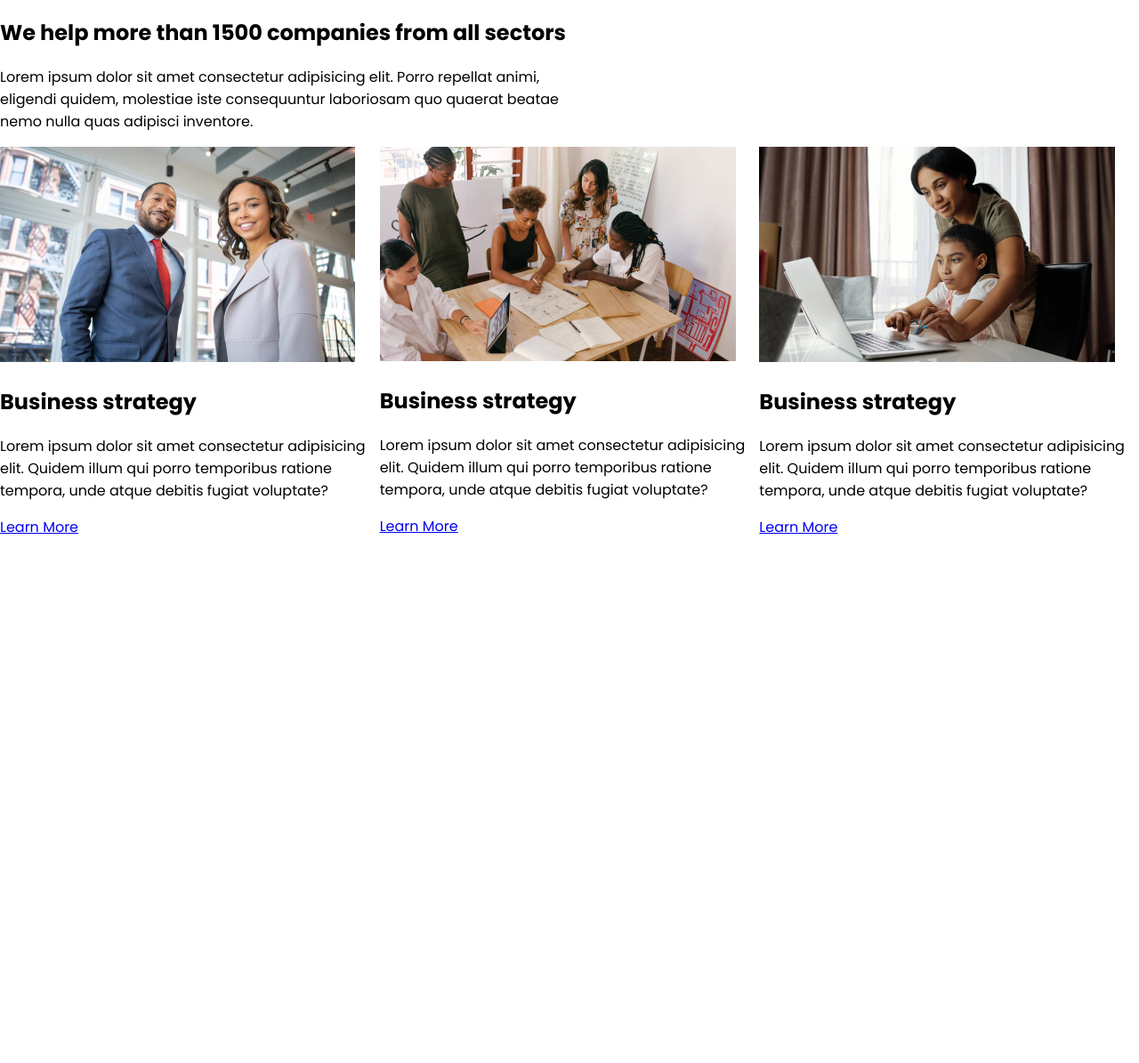
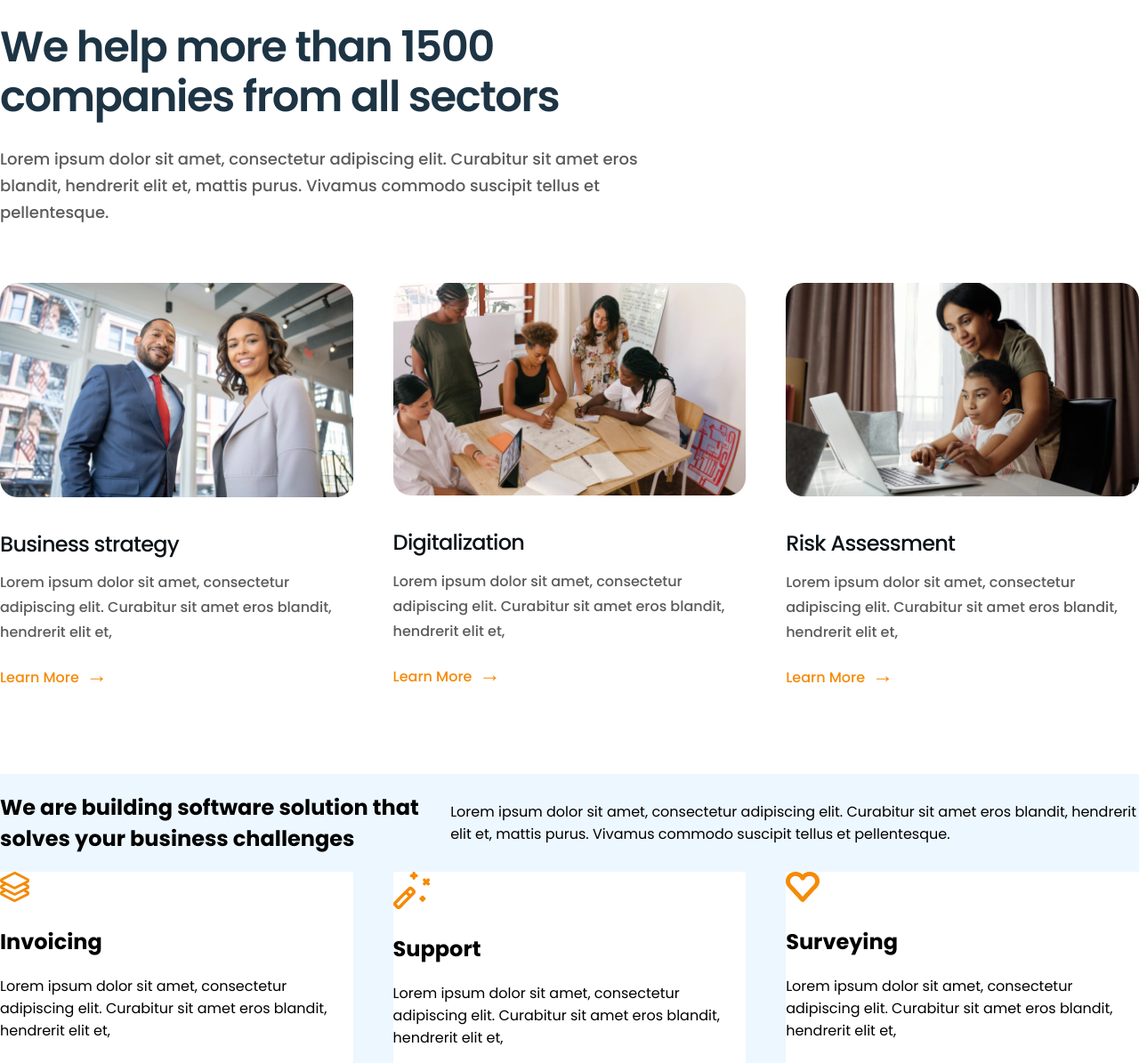
Before and after one commit to wickwackk/pinecone-midterm-assignment, a plain HTML site: page index.html in a window 1280 px wide. Shown: the part 735-1930 px from the top of the page at 89% size. Before the commit the page ends 1340 px from the top, so only its background shows below. Drawn offline with Linux system fonts and the light colour scheme.

Commit message:
coffeshopp

```diff
--- a/index.html
+++ b/index.html
@@ -53,33 +53,61 @@
   <section class="second">
     <div class="container">
       <div class="secondTop">
-        <h1>We help more than 1500 companies from all sectors</h1>
-        <p>Lorem ipsum dolor sit amet consectetur adipisicing elit. Porro repellat animi, eligendi quidem, molestiae iste consequuntur laboriosam quo quaerat beatae nemo nulla quas adipisci inventore.</p>
+        <h2>We help more than 1500 companies from all sectors</h2>
+        <p>Lorem ipsum dolor sit amet, consectetur adipiscing elit. Curabitur sit amet eros blandit, hendrerit elit et, mattis purus. Vivamus commodo suscipit tellus et pellentesque.</p>
       </div>
       <div class="secondBottom">
         <div>
           <img src="./images/post1.png" alt="post1">
           <h2>Business strategy</h2>
-          <p>Lorem ipsum dolor sit amet consectetur adipisicing elit. Quidem illum qui porro temporibus ratione tempora, unde atque debitis fugiat voluptate?</p>
+          <p>Lorem ipsum dolor sit amet, consectetur adipiscing elit. Curabitur sit amet eros blandit, hendrerit elit et, </p>
           <a href="#">Learn More</a>
         </div>
         <div>
           <img src="./images/post-2.png" alt="post2">
-          <h2>Business strategy</h2>
-          <p>Lorem ipsum dolor sit amet consectetur adipisicing elit. Quidem illum qui porro temporibus ratione tempora, unde atque debitis fugiat voluptate?</p>
+          <h2>Digitalization</h2>
+          <p>Lorem ipsum dolor sit amet, consectetur adipiscing elit. Curabitur sit amet eros blandit, hendrerit elit et, </p>
           <a href="#">Learn More</a>
         </div>
         <div>
           <img src="./images/post-3.png" alt="post3">
-          <h2>Business strategy</h2>
-          <p>Lorem ipsum dolor sit amet consectetur adipisicing elit. Quidem illum qui porro temporibus ratione tempora, unde atque debitis fugiat voluptate?</p>
+          <h2>Risk Assessment</h2>
+          <p>Lorem ipsum dolor sit amet, consectetur adipiscing elit. Curabitur sit amet eros blandit, hendrerit elit et, </p>
           <a href="#">Learn More</a>
         </div>
       </div>
     </div>
   </section>
-  <section></section>
-  <section></section>
+  <section class="third">
+    <div class="container">
+      <div class="thirdTop">
+          <h2>We are building software solution that solves your business challenges</h2>
+          <p>Lorem ipsum dolor sit amet, consectetur adipiscing elit. Curabitur sit amet eros blandit, hendrerit elit et, mattis purus. Vivamus commodo suscipit tellus et pellentesque.</p>
+      </div>
+      <div class="thirdBottom">
+        <div>
+          <img src="/images/Icon-layer.png" alt="layer">
+          <h2>Invoicing</h2>
+          <p>Lorem ipsum dolor sit amet, consectetur adipiscing elit. Curabitur sit amet eros blandit, hendrerit elit et, </p>
+        </div>
+        <div>
+          <img src="/images/Icon-wizard.png" alt="wizard">
+          <h2>Support</h2>
+          <p>Lorem ipsum dolor sit amet, consectetur adipiscing elit. Curabitur sit amet eros blandit, hendrerit elit et, </p>
+        </div>
+        <div>
+          <img src="/images/Icon-heart.png" alt="heart">
+          <h2>Surveying</h2>
+          <p>Lorem ipsum dolor sit amet, consectetur adipiscing elit. Curabitur sit amet eros blandit, hendrerit elit et, </p>
+        </div>
+      </div>
+    </div>
+  </section>
+  <section class="fourth">
+    <div>
+
+    </div>
+  </section>
   <section></section>
   <section></section>
   <section></section>
--- a/style.css
+++ b/style.css
@@ -7,7 +7,11 @@ body {
   background: white;
   margin: 0;
 }
-
+.container{
+  max-width: 1280px;
+  width: 100%;
+  margin: auto;
+}
 header .container {
   max-width: 1280px;
   width: 100%;
@@ -23,8 +27,9 @@ header {
 
 header h2 {
   color: #063255;
-  font-size: 28px;
-  font-weight: 600;
+  font-size: 26px;
+  font-weight: 700;
+  letter-spacing: -0.03em;
 }
 
 header .container nav {
@@ -38,6 +43,8 @@ header ul li a {
   text-decoration: none;
   color: #394149;
   font-size: 16px;
+  font-weight: 600;
+  line-height: 24px;
 }
 
 header ul {
@@ -55,6 +62,9 @@ header ul {
 }
 
 .button a {
+  font-size: 16px;
+  font-weight: 600;
+  line-height: 106.5%;
   color: #F58A07;
   text-decoration: none;
   border-radius: 31px;
@@ -81,22 +91,26 @@ header ul {
   font-weight: 600;
   line-height: 72px;
   letter-spacing: -0.03em;
-  margin: 0;
+  margin-top: 0;
+  margin-bottom: 12px;
 }
 .introLeftSide{
-  width: 50%;
+  width: 48%;
 }
 .introBigP{
   color: #5B5B5B;
   font-size: 18px;
   line-height: 30px;
+  margin-top: 0;
+  margin-bottom: 32px;
 }
 .serviceButton{
-  width: 70%;
+  width: 60%;
   display: flex;
   justify-content: space-between;
   align-items: center;
-  margin: 60px 0;
+  margin-top: 0;
+  margin-bottom: 56px;
 }
 .serviceButton a{
   text-decoration: none;
@@ -107,7 +121,7 @@ header ul {
   font-weight: 600;
   background-color: #F58A07;
   border-radius: 27px;
-  padding: 15px 35px;
+  padding: 18px 32px;
 }
 .rightButton a{
   color: #1d3444;
@@ -120,21 +134,99 @@ header ul {
   line-height: 30px;
   font-weight: 400;
   color: rgba(57, 65, 73, 0.5);
+  margin-top: 0;
+  margin-bottom: 18px;
 }
 .introLeftSide img{
   margin-right: 38px;
 }
 .introRightSide{
   margin-bottom: -6px;
+  width: 52%;
 }
-.second .container{
-  max-width: 1280px;
+.introRightSide img{
   width: 100%;
-  margin: auto;
+}
+.second{
+  padding: 96px 0;
+}
+.secondTop h2{
+  font-size: 48px;
+  font-weight: 600;
+  line-height: 56px;
+  letter-spacing: -0.03em;
+  color: #1d3444;
+  margin-top: 0;
+  margin-bottom: 27px;
+}
+.secondTop p{
+  margin-top: 0;
+  margin-bottom: 64px;
+  font-size: 18px;
+  line-height: 30px;
+  font-weight: 500;
+  color: #5B5B5B;
+  width: 100%;
 }
 .secondTop{
-  width: 50%;
+  width: 60%;
 }
 .secondBottom{
   display: flex;
+  justify-content: space-between;
 }
+.secondBottom div{
+  width: 31%;
+}
+.second img{
+  width: 100%;
+  border-radius: 20px;
+}
+.secondBottom h2{
+  font-size: 24px;
+  font-weight: 500;
+  line-height: 106.5%;
+  letter-spacing: -0.03em;
+  color: #0d1317;
+  margin-top: 33px;
+  margin-bottom: 17px;
+}
+.secondBottom p{
+  font-size: 16px;
+  font-weight: 500;
+  line-height: 28px;
+  color: #5B5B5B;
+  margin-top: 0;
+  margin-bottom: 24px;
+}
+.secondBottom a{
+  text-decoration: none;
+  font-size: 16px;
+  font-weight: 500;
+  line-height: 106.5%;
+  color: #F58A07;
+  margin-top: 0;
+}
+.secondBottom a::after{
+  content: "\2192";
+  color: #F58A07;
+  margin-left: 8px;
+  font-size: 24px;
+  font-weight: 600;
+}
+.third{
+  background: #EDF7FF;
+}
+.thirdTop{
+  display: flex;
+  justify-content: space-between;
+  align-items: center;
+}
+.thirdBottom{
+  display: flex;
+  justify-content: space-between;
+}
+.thirdBottom div{
+  width: 31%;
+  background: white;
+}
```
